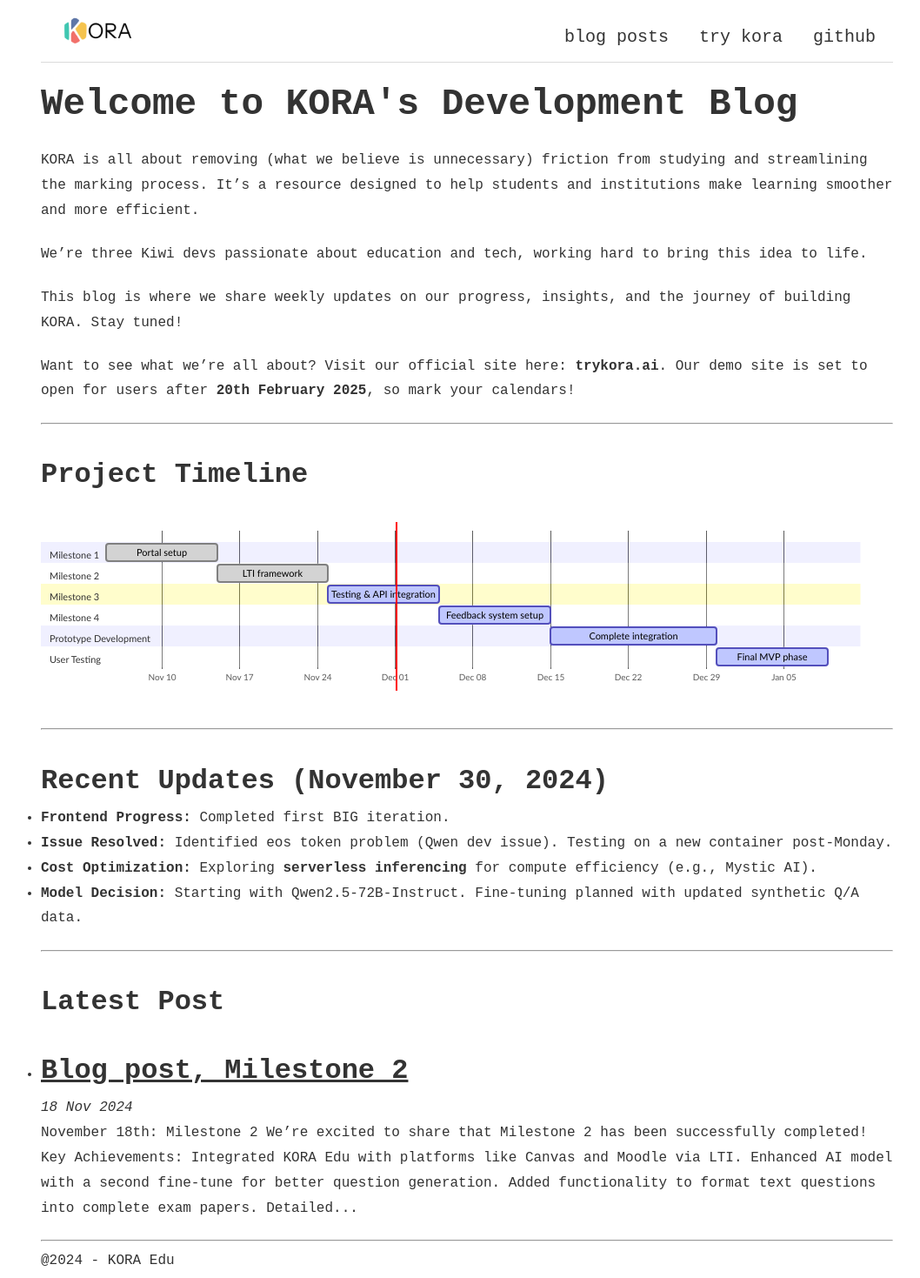
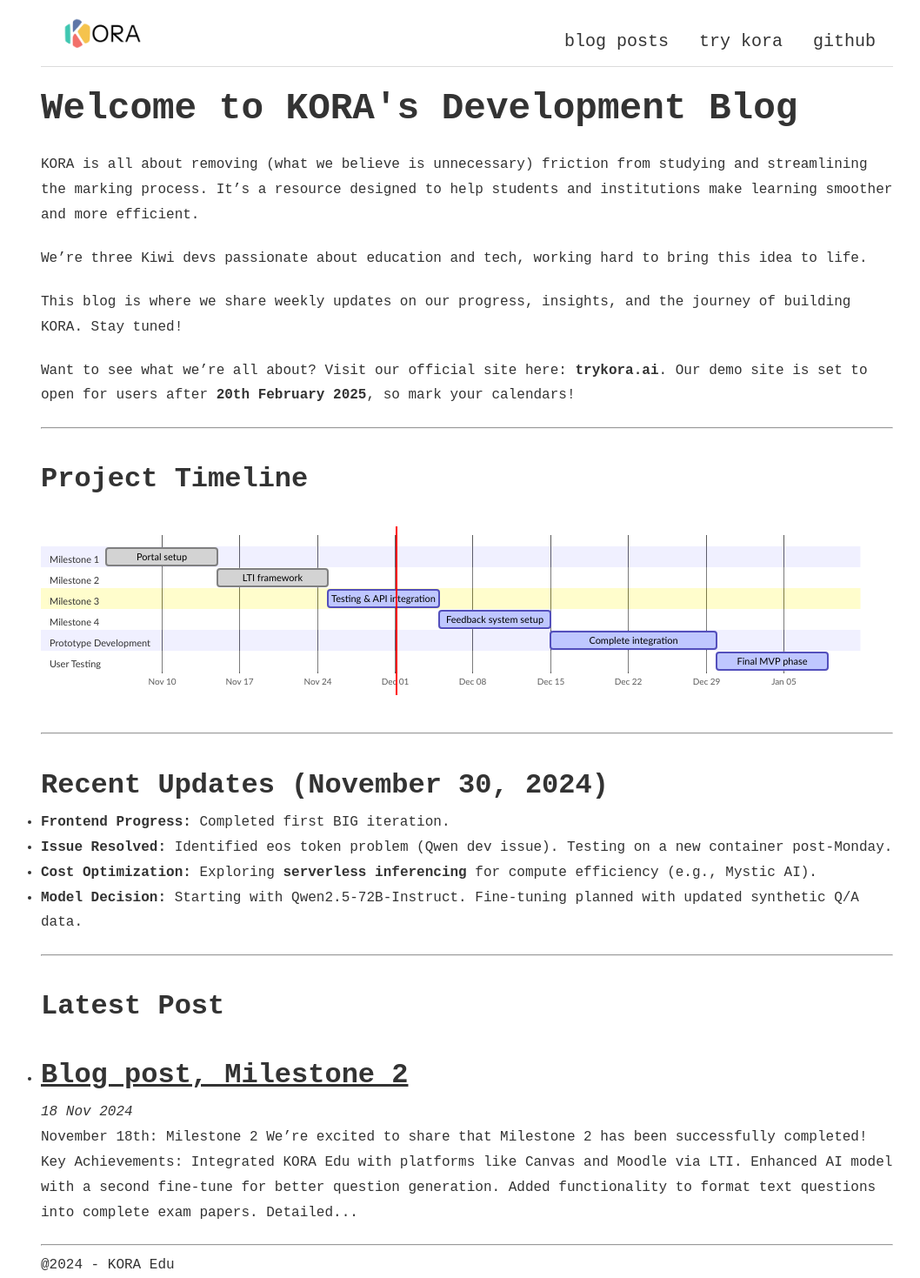
Before and after one commit to kora-edu/kora-edu.github.io, a Jekyll site: the page built from index.html, in a window 1280 px wide. Shown: the whole page at 87% size, without its empty margins (103-1161 px from the left). Built offline with Jekyll 4.4.1, drawn with Linux system fonts in a browser that asks for light colours; the list of posts is cut into pages by our own code.

Commit message:
template

```diff
--- a/_sass/layout.scss
+++ b/_sass/layout.scss
@@ -31,7 +31,7 @@
 
 /* Logo Styling */
 #header .header-logo {
-  height:40px !important; /* Constrain logo height */
+  height:45px !important; /* Constrain logo height */
   width: auto !important; /* Maintain aspect ratio */
   max-width: none !important; /* Override global img max-width */
   display: inline-block !important; /* Prevent block-level behavior */
```
